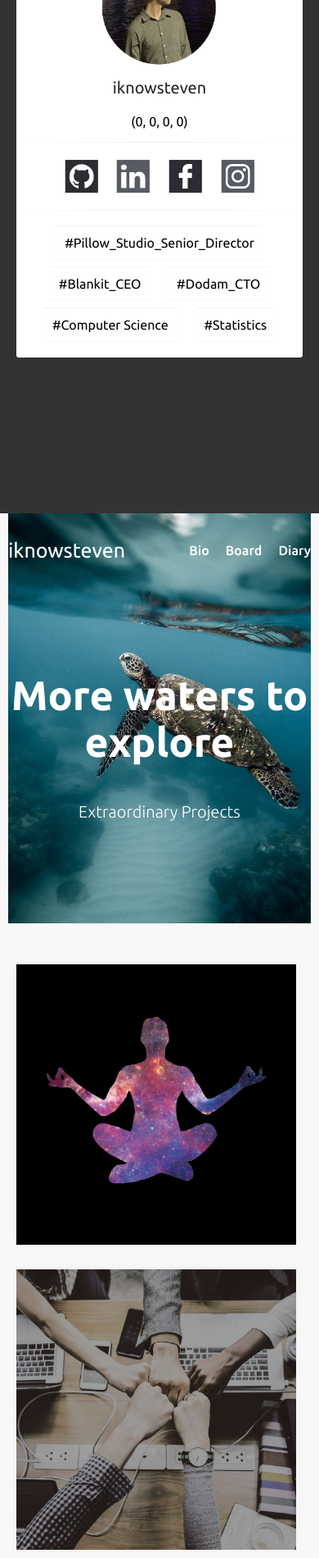
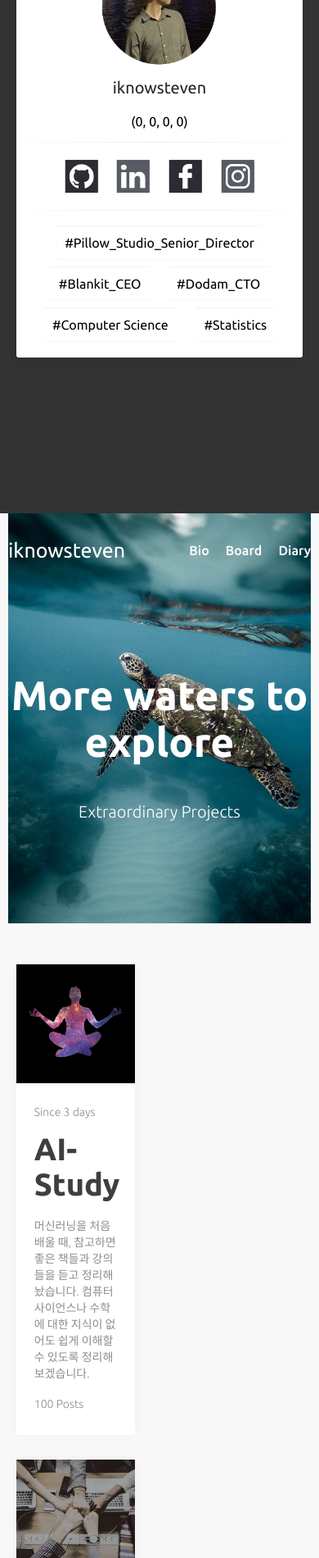
Before and after one commit to iknowSteven/iknowSteven.github.io, a Jekyll site: the page built from index.md, in a window 390 px wide. Shown: the part 274-2174 px from the top of the page at 82% size. Built offline with Jekyll 4.4.1, drawn with Linux system fonts in a browser that asks for light colours; our own code applies the rules of GitHub Pages for plain Markdown files; some of the changed text lies outside the part shown; grey boxes are pictures that could not be loaded.

Commit message:
no message

```diff
--- a/assets/css/countdown.css
+++ b/assets/css/countdown.css
@@ -29,24 +29,13 @@
     box-shadow: 0 0 15px 0 rgba(40,40,40,0.03);
 }
 
-@media ( max-width: 1000px ) {
+@media ( max-width: 1097px ) {
+    #all_countdown {
+        width: calc(100% - 40px);
+    }
+
     .countdown_container_white {
-        width: calc(31.8vw - 28px);
-        height: calc(31.8vw - 28px);
-    }
-}
-
-@media ( max-width: 890px ) {
-    .countdown_container_white {
-        width: calc(100% - 20px);
-        height: calc(50vw - 48px);
-    }
-}
-
-@media ( max-width: 670px ) {
-    .countdown_container_white {
-        width: calc(100vw - 48px);
-        height: calc(100vw - 48px);
+        width: calc(50% - 20px);
     }
 }
 
```
